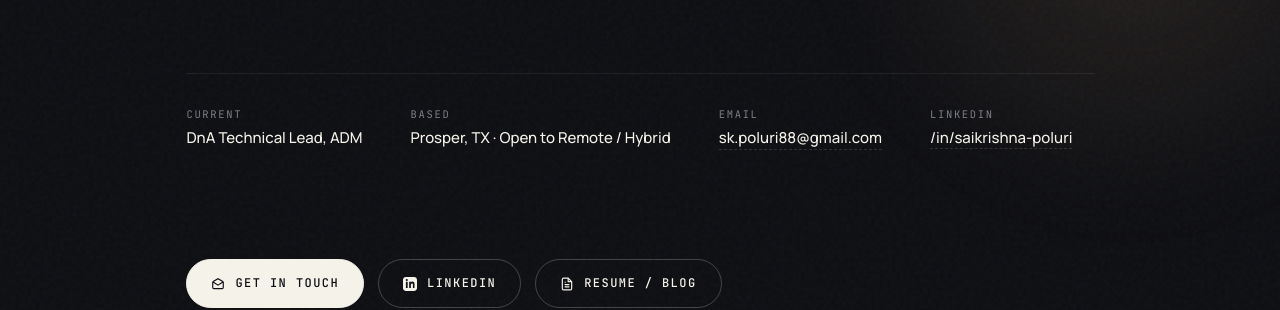
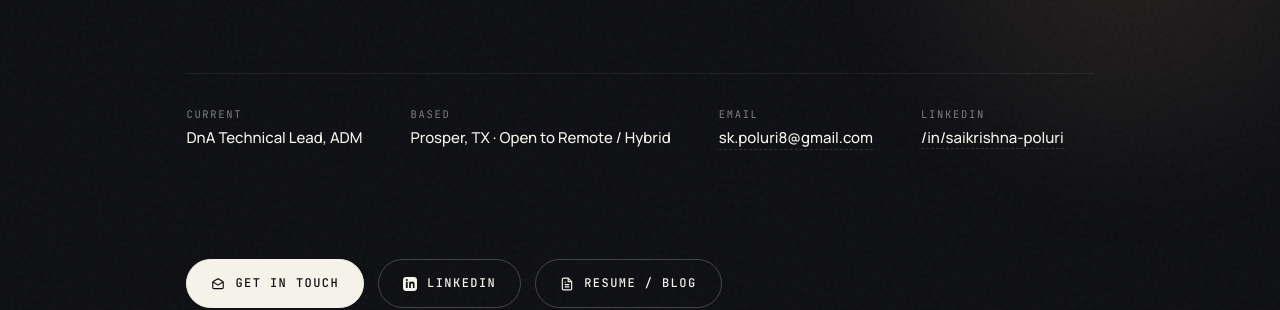
Before and after one commit to SaiKrishna-Poluri/SaiKrishna-Poluri.github.io, a Jekyll site: the page built from portfolio/index.html, in a window 1280 px wide and 900 px high, scrolled down 607 px. Shown: the part 133-443 px from the top of the window. Built offline with Jekyll 4.4.1, drawn with Linux system fonts in a browser that asks for light colours; some of the changed text lies outside the part shown.

Commit message:
Update email address from sk.poluri88 to sk.poluri8

```diff
--- a/portfolio/index.html
+++ b/portfolio/index.html
@@ -1239,7 +1239,7 @@ img, svg { display: block; max-width: 100%; }
         </div>
         <div class="meta-item">
           <span class="meta-label">Email</span>
-          <span class="meta-value"><span class="copyable" data-copy="sk.poluri88@gmail.com">sk.poluri88@gmail.com</span></span>
+          <span class="meta-value"><span class="copyable" data-copy="sk.poluri8@gmail.com">sk.poluri8@gmail.com</span></span>
         </div>
         <div class="meta-item">
           <span class="meta-label">LinkedIn</span>
@@ -1248,7 +1248,7 @@ img, svg { display: block; max-width: 100%; }
       </div>
 
       <div class="hero-actions reveal">
-        <a href="mailto:sk.poluri88@gmail.com?subject=Lead%20Data%20Engineer%20Opportunity" class="btn btn-primary">
+        <a href="mailto:sk.poluri8@gmail.com?subject=Lead%20Data%20Engineer%20Opportunity" class="btn btn-primary">
           <svg viewBox="0 0 24 24" fill="none" stroke="currentColor" stroke-width="2"><path d="M3 8l9 6 9-6M3 8v10a2 2 0 002 2h14a2 2 0 002-2V8M3 8l9-5 9 5"/></svg>
           Get in touch
         </a>
@@ -1800,9 +1800,9 @@ img, svg { display: block; max-width: 100%; }
     <div class="footer-grid">
       <div class="footer-col reveal">
         <h5>Direct Reach</h5>
-        <a href="mailto:sk.poluri88@gmail.com?subject=Lead%20Data%20Engineer%20Opportunity" class="footer-link">
+        <a href="mailto:sk.poluri8@gmail.com?subject=Lead%20Data%20Engineer%20Opportunity" class="footer-link">
           <svg viewBox="0 0 24 24" fill="none" stroke="currentColor" stroke-width="2"><path d="M3 8l9 6 9-6M3 8v10a2 2 0 002 2h14a2 2 0 002-2V8M3 8l9-5 9 5"/></svg>
-          sk.poluri88@gmail.com
+          sk.poluri8@gmail.com
         </a>
         <a href="https://www.linkedin.com/in/saikrishna-poluri/" target="_blank" rel="noopener" class="footer-link">
           <svg viewBox="0 0 24 24" fill="currentColor"><path d="M19 0h-14C2.2 0 0 2.2 0 5v14c0 2.8 2.2 5 5 5h14c2.8 0 5-2.2 5-5V5c0-2.8-2.2-5-5-5zM8 19H5V8h3v11zM6.5 6.7C5.6 6.7 4.8 6 4.8 5s.8-1.7 1.7-1.7S8.2 4 8.2 5s-.7 1.7-1.7 1.7zM20 19h-3v-5.6c0-1.4-.5-2.3-1.7-2.3-.9 0-1.5.6-1.7 1.2-.1.2-.1.5-.1.8V19h-3V8h3v1.3c.4-.6 1.1-1.5 2.7-1.5 2 0 3.5 1.3 3.5 4.1V19z"/></svg>
```
